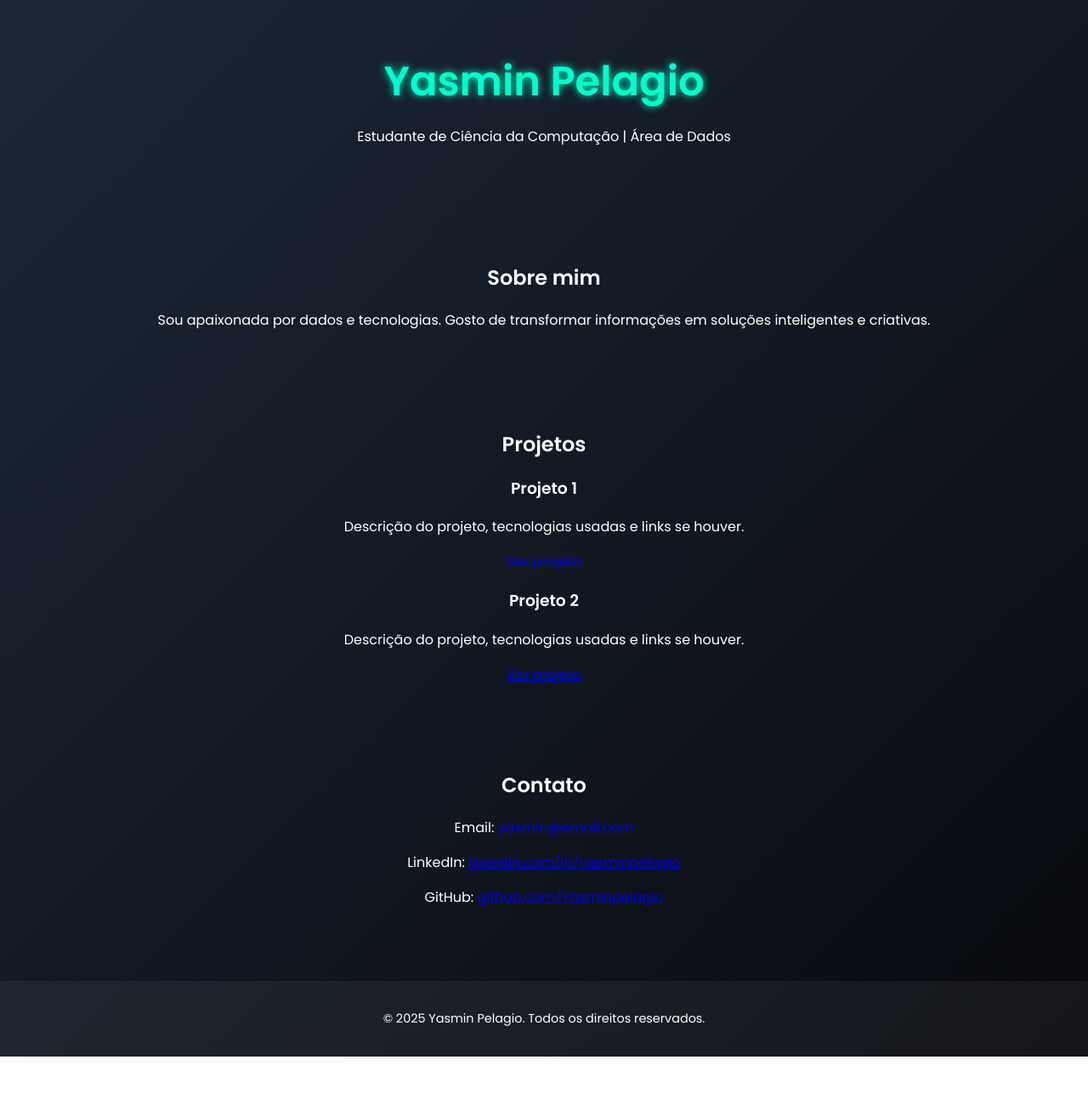
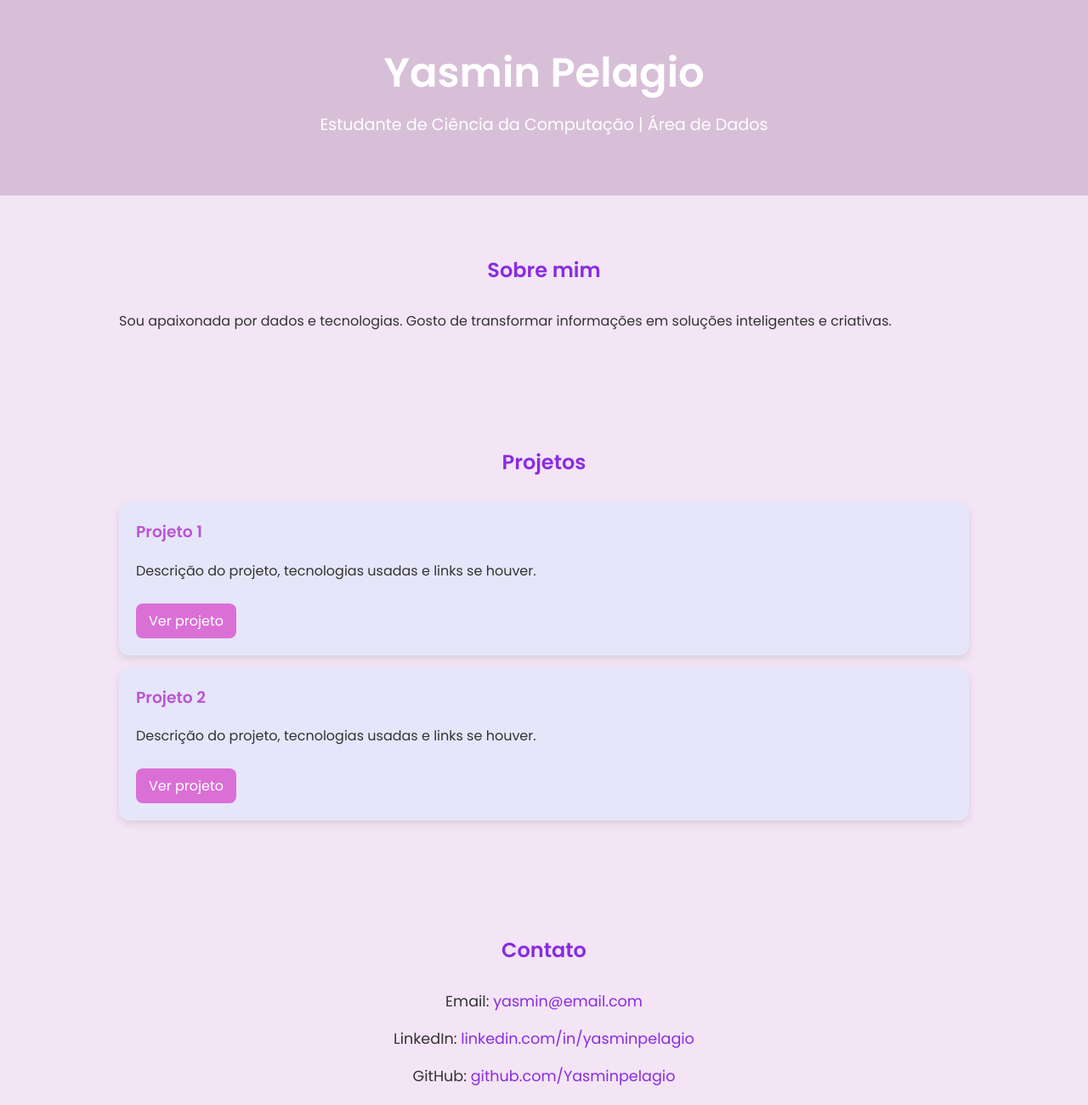
Before and after one commit to Yasminpelagio/templatePortfolio, a plain HTML site: page index.html in a window 1280 px wide. Shown: the top 1300 px of the page at 85% size. Before the commit the page ends 1243 px from the top, so only its background shows below. Drawn offline with Linux system fonts and the light colour scheme.

Commit message:
Update style.css

```diff
--- a/style.css
+++ b/style.css
@@ -1,57 +1,92 @@
+/* Fonte e cores principais */
 body {
-  margin: 0;
-  font-family: "Poppins", sans-serif;
-  background: linear-gradient(135deg, #1b2735, #090a0f);
-  color: #fff;
-  text-align: center;
+    font-family: 'Poppins', sans-serif;
+    background-color: #F3E5F5; /* lilás pastel */
+    color: #333;
+    margin: 0;
+    padding: 0;
 }
 
+/* Cabeçalho */
 header {
-  padding: 60px 20px;
+    background-color: #D8BFD8; /* lilás mais escuro */
+    text-align: center;
+    padding: 50px 20px;
+    color: #fff;
 }
 
 header h1 {
-  font-size: 3rem;
-  margin: 0;
-  color: #00ffcc;
-  text-shadow: 0 0 10px #00ffcc;
+    margin: 0;
+    font-size: 3em;
 }
 
-header h2 {
-  font-weight: 400;
-  margin-top: 10px;
+header p {
+    font-size: 1.2em;
+    margin-top: 10px;
 }
 
+/* Seções */
 section {
-  padding: 40px 20px;
+    padding: 50px 20px;
+    max-width: 1000px;
+    margin: auto;
 }
 
-.stack {
-  display: flex;
-  justify-content: center;
-  gap: 20px;
-  flex-wrap: wrap;
-  margin-top: 20px;
+h2 {
+    color: #8A2BE2; /* roxo */
+    text-align: center;
+    margin-bottom: 30px;
 }
 
-.stack div {
-  background: rgba(255, 255, 255, 0.1);
-  padding: 15px 25px;
-  border-radius: 10px;
-  font-size: 1.2rem;
-  transition: transform 0.3s ease, background 0.3s ease;
+/* Cards de projetos */
+.card {
+    background-color: #E6E6FA; /* lilás suave */
+    padding: 20px;
+    margin: 15px 0;
+    border-radius: 12px;
+    box-shadow: 0 4px 10px rgba(0,0,0,0.1);
 }
 
-.stack div:hover {
-  transform: scale(1.1);
-  background: #00ffcc;
-  color: #000;
-  box-shadow: 0 0 15px #00ffcc;
+.card h3 {
+    margin-top: 0;
+    color: #BA55D3;
 }
 
+.card a {
+    display: inline-block;
+    margin-top: 10px;
+    text-decoration: none;
+    color: white;
+    background-color: #DA70D6;
+    padding: 8px 15px;
+    border-radius: 8px;
+    transition: 0.3s;
+}
+
+.card a:hover {
+    background-color: #BA55D3;
+}
+
+/* Links gerais */
+a {
+    color: #8A2BE2;
+    text-decoration: none;
+}
+
+a:hover {
+    text-decoration: underline;
+}
+
+/* Contato */
+.contato p {
+    text-align: center;
+    font-size: 1.1em;
+}
+
+/* Footer */
 footer {
-  padding: 20px;
-  font-size: 0.9rem;
-  background: rgba(255, 255, 255, 0.05);
-  margin-top: 30px;
+    background-color: #D8BFD8;
+    text-align: center;
+    padding: 20px;
+    color: #fff;
 }
```
